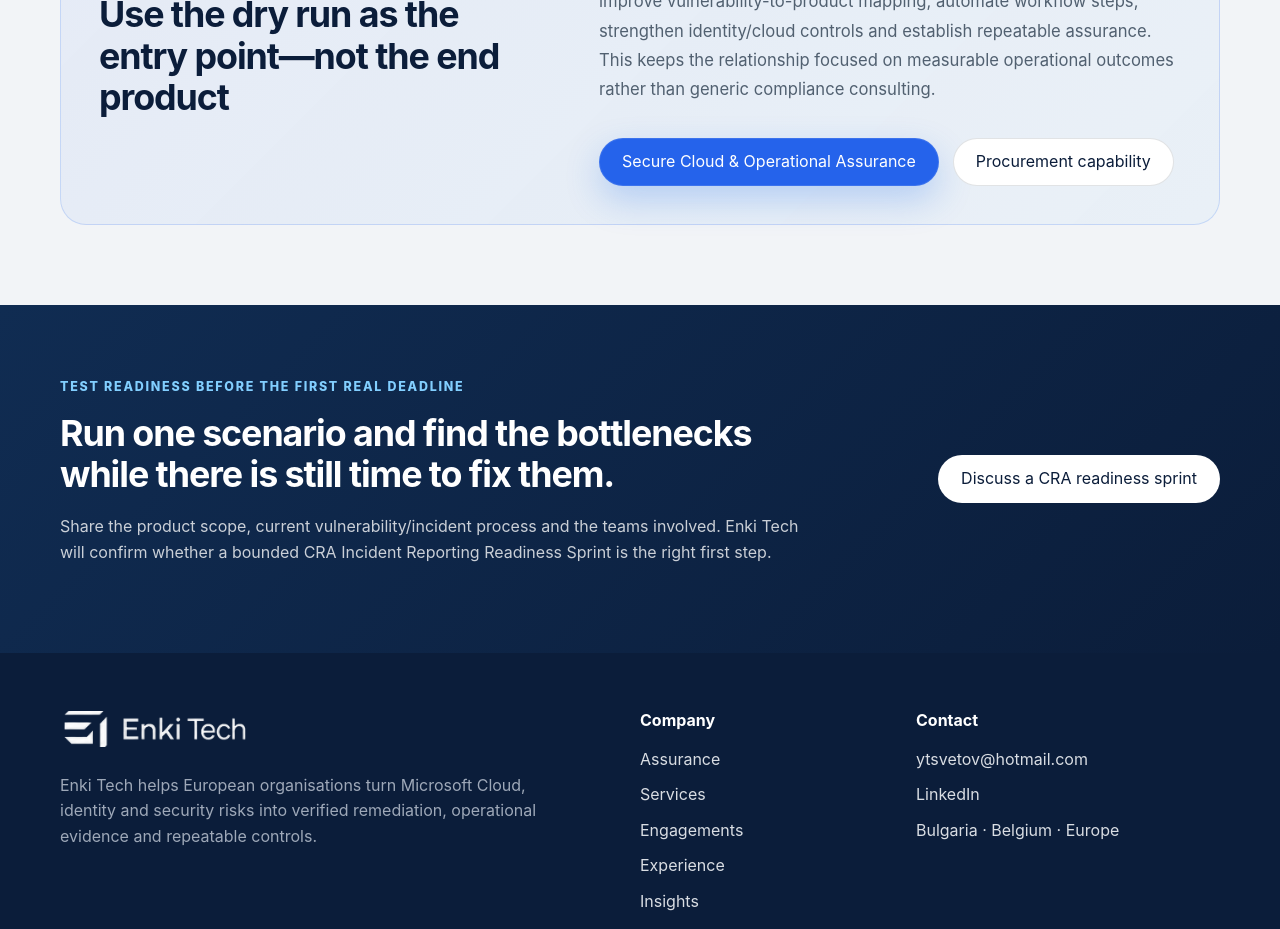
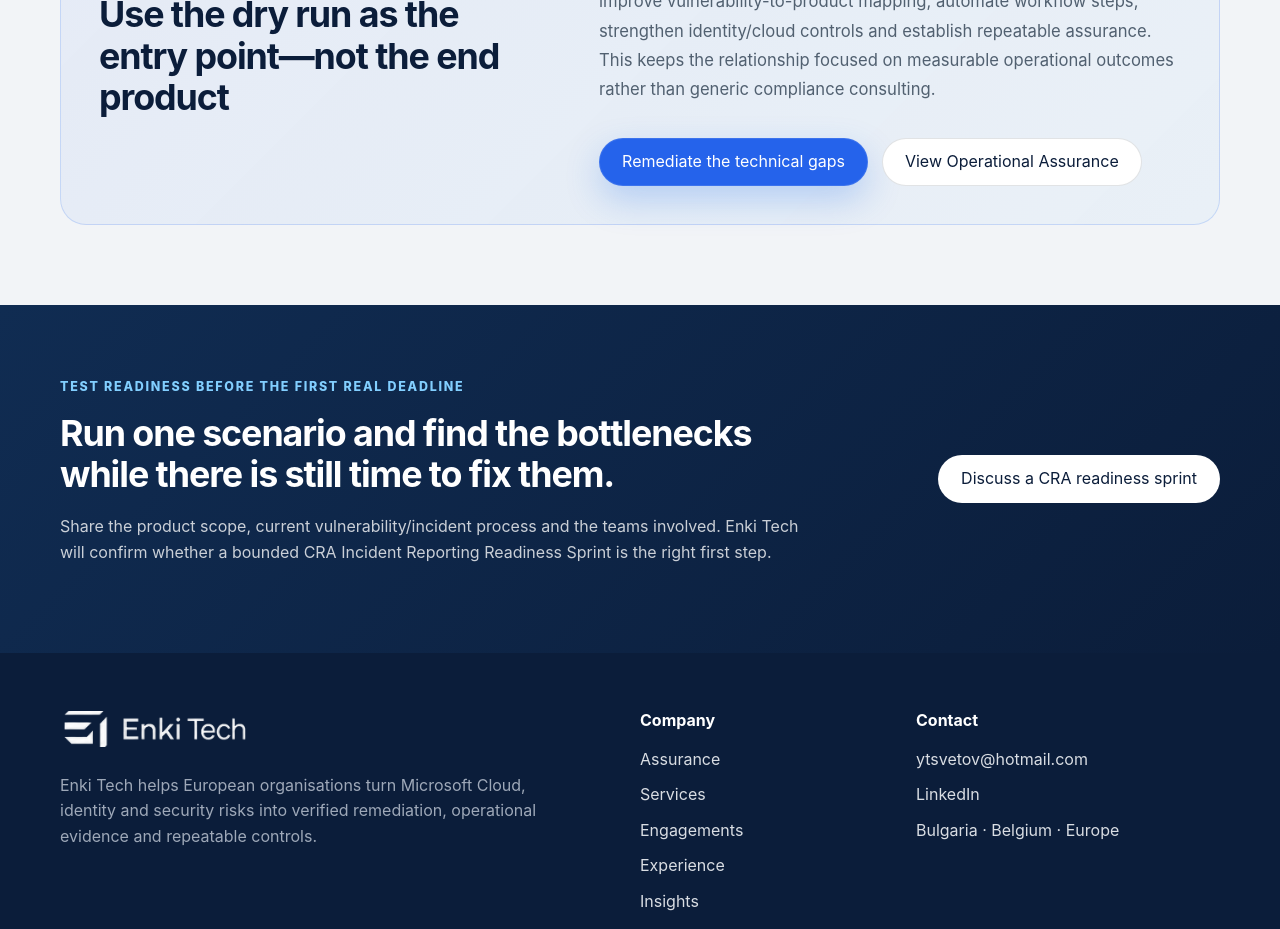
Before and after one commit to Johnnik001/Enki-tech-website, a Next.js app: page /cra-incident-readiness in a window 1280 px wide. Shown: the part 5380-6309 px from the top of the page. Built offline with nearby package versions, Linux system fonts and the light colour scheme.

Commit message:
Connect CRA readiness to remediation offer

```diff
--- a/app/cra-incident-readiness/page.jsx
+++ b/app/cra-incident-readiness/page.jsx
@@ -190,8 +190,8 @@ export default function CRAIncidentReadinessPage() {
               The highest-value follow-on work is technical: close evidence gaps, improve vulnerability-to-product mapping, automate workflow steps, strengthen identity/cloud controls and establish repeatable assurance. This keeps the relationship focused on measurable operational outcomes rather than generic compliance consulting.
             </p>
             <div className="heroActions">
-              <Link href="/security-assurance/" className="button">Secure Cloud & Operational Assurance</Link>
-              <Link href="/resources/procurement-capability-sheet/" className="button buttonGhost dark">Procurement capability</Link>
+              <Link href="/secure-cloud-remediation/" className="button">Remediate the technical gaps</Link>
+              <Link href="/security-assurance/" className="button buttonGhost dark">View Operational Assurance</Link>
             </div>
           </div>
         </div>
```
